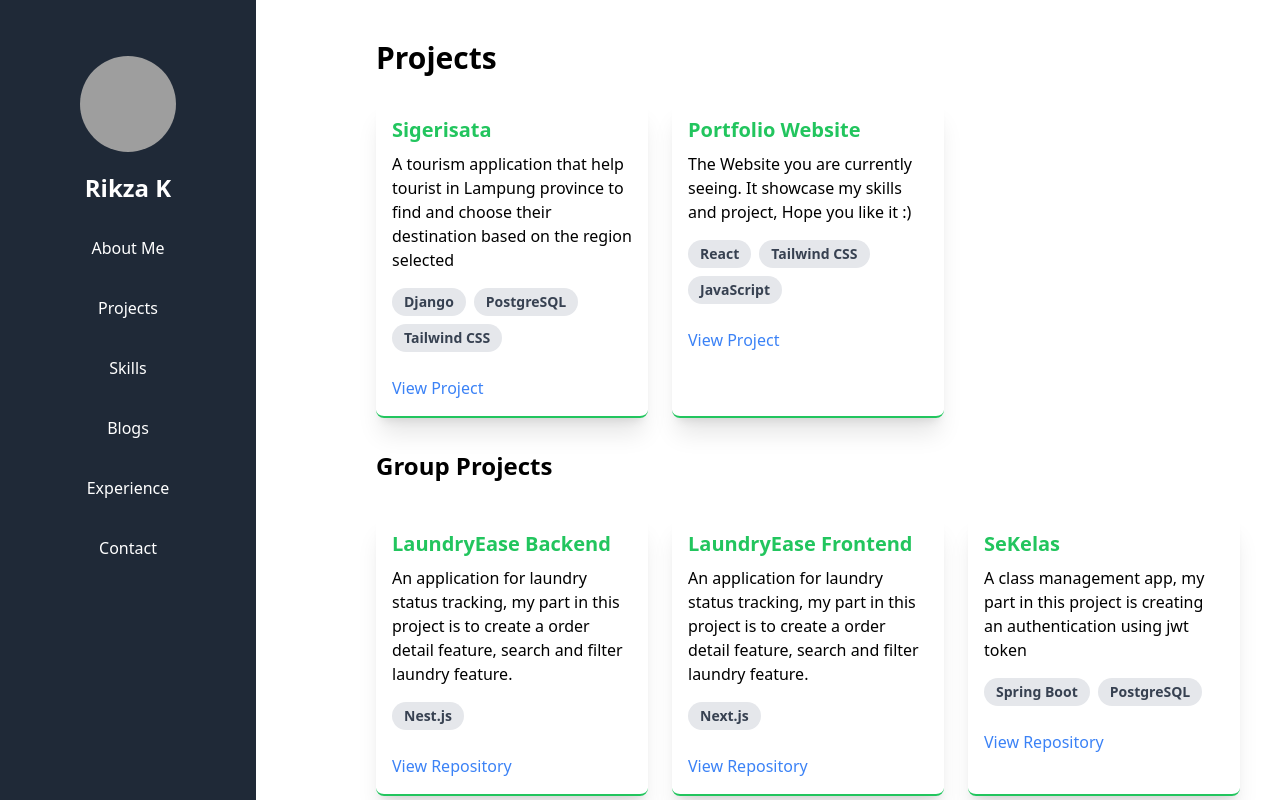
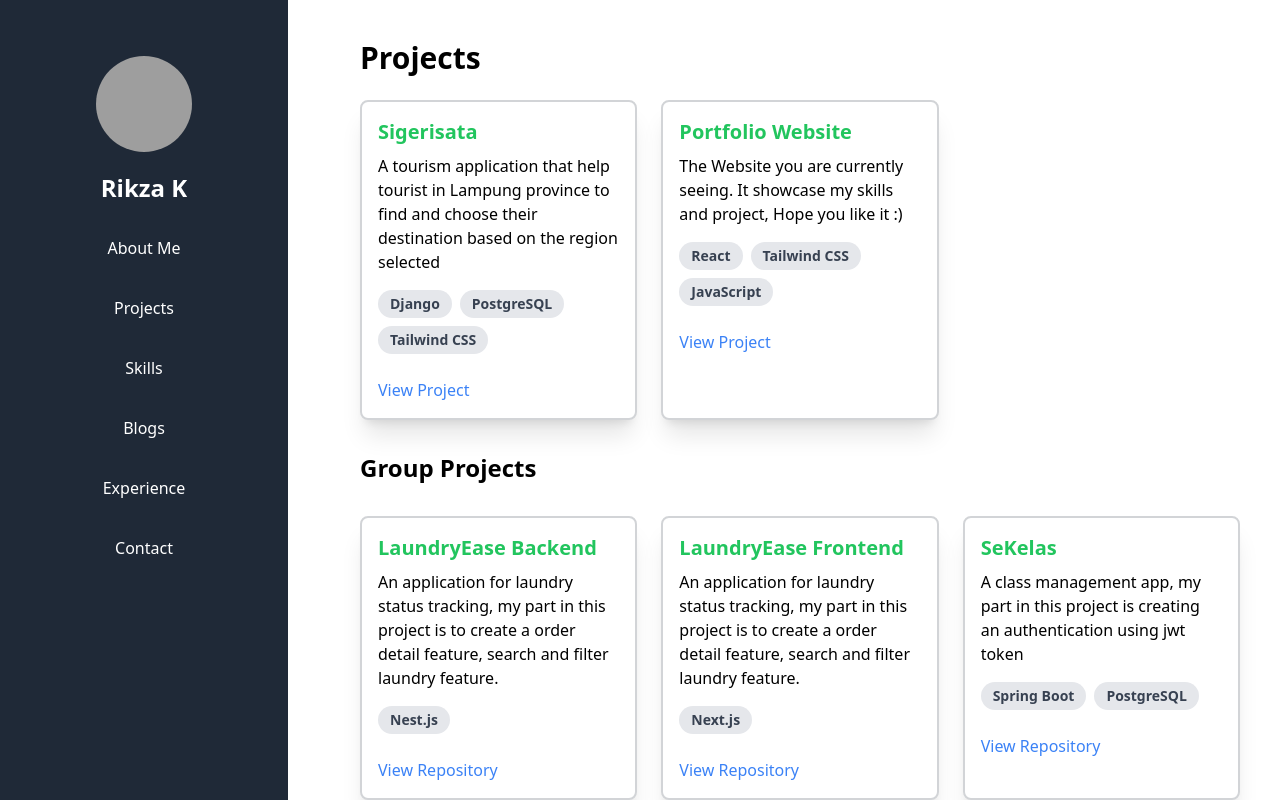
Before and after one commit to rikzakurnia/portfolio, a React (Create React App) app: page /blogs in a window 1280 px wide. Both pictures are taken after a click on the item "Projects". Shown: the top 800 px of the page. Built offline with nearby package versions, Linux system fonts and the light colour scheme; grey boxes are pictures that could not be loaded.

Commit message:
fix: enhance ui appearance by fixing sidebar and automatically close sidebar (mobile) whenever a section is clicked

```diff
--- a/src/App.js
+++ b/src/App.js
@@ -1,5 +1,5 @@
 // src/App.js
-import React, { useState } from 'react';
+import React, { useState, useEffect } from 'react';
 import Sidebar from './components/Sidebar';
 import About from './components/About';
 import Projects from './components/Projects';
@@ -12,7 +12,25 @@ import { CSSTransition, TransitionGroup } from 'react-transition-group';
 
 function App() {
   const [selectedSection, setSelectedSection] = useState('About');
+  const [isMobile, setIsMobile] = useState(false);
   const [isSidebarVisible, setSidebarVisible] = useState(false);
+
+  useEffect(() => {
+    const handleResize = () => {
+      const isMobile = window.matchMedia('(max-width: 767px)').matches;
+      setIsMobile(isMobile);
+    };
+
+    window.addEventListener('resize', handleResize);
+
+    handleResize();
+
+    return () => window.removeEventListener('resize', handleResize);
+  }, []);
+
+  function changePages() {
+    setSidebarVisible(!isSidebarVisible)
+  }
 
   const renderSection = () => {
     switch (selectedSection) {
@@ -37,9 +55,11 @@ function App() {
     <div className="flex flex-column">
       <Sidebar
         setSelectedSection={setSelectedSection}
+        isMobile={isMobile}
+        changePages={changePages}
         isSidebarVisible={isSidebarVisible}
       />
-      <div className="flex-1 overflow-y-auto p-4 lg:ml-20">
+      <div className="flex-1 overflow-y-auto p-4 md:ml-80">
         <TransitionGroup>
           <CSSTransition
             key={selectedSection}
@@ -55,7 +75,7 @@ function App() {
         className="fixed bottom-4 right-4 bg-gray-800 text-white px-4 py-2 rounded-full shadow-lg z-50 md:hidden"
         onClick={() => setSidebarVisible(!isSidebarVisible)}
       >
-        {isSidebarVisible ? 'Hide' : 'Show'} Sidebar
+        {isSidebarVisible? 'Hide' : 'Show'} Sidebar
       </button>
     </div>
   );
--- a/src/components/Blogs.js
+++ b/src/components/Blogs.js
@@ -14,14 +14,14 @@ function Blogs() {
       <h1 className="text-xl text-green-500 text-center mb-6">Latest Articles:</h1>
       <div className="grid grid-cols-1 md:grid-cols-3 gap-4">
         {blogData.map(blog => (
-          <div key={blog.id} className="bg-white rounded-lg shadow-md p-5 mx-2 my-2 overflow-hidden hover:scale-105">
+          <div key={blog.id} className="bg-white rounded-lg shadow-md border-opacity-20 border-2 border-gray-800  p-5 mx-2 my-2 overflow-hidden hover:scale-105">
             <img className="w-full h-48 object-cover" src={blog.imgSrc} alt="{blog.title} - Blog post" />
             <div className="p-4">
               <h3 className="text-lg font-medium mb-2">{blog.title}</h3>
               <p className="text-gray-700 mb-4">
                 {blog.description}
               </p>
-              <a href={blog.link} className="rounded-lg self-end bg-gray-500 py-2 px-4 text-sm font-medium text-white align-end hover:opacity-80">Baca Selengkapnya</a>
+              <a href={blog.link} className="rounded-lg self-end bg-gray-500 py-2 px-4 text-sm font-medium text-white align-end hover:opacity-80">View article</a>
             </div>
           </div>
         ))}
--- a/src/components/ExperienceCard.js
+++ b/src/components/ExperienceCard.js
@@ -2,7 +2,7 @@ import React from 'react';
 
 const ExperienceCard = ({ experience }) => {
     return (
-    <div className="bg-white shadow-lg border-b-2 rounded-lg overflow-hidden hover:scale-105 p-4 mb-4 border-b border-gray-200">
+    <div className="bg-white shadow-lg border-b-2 rounded-lg overflow-hidden p-4 mb-4 border-b border-gray-200">
         <div className="flex items-center">
           <img
             src={experience.companyLogo}
@@ -15,7 +15,7 @@ const ExperienceCard = ({ experience }) => {
             <p className="text-gray-500">{experience.duration}</p>
           </div>
         </div>
-        <p className="text-gray-700 mt-4">{experience.description}</p>
+        <p className="cursor-default text-gray-700 mt-4">{experience.description}</p>
       </div>
     );
 };
--- a/src/components/ProjectCard.js
+++ b/src/components/ProjectCard.js
@@ -2,7 +2,7 @@ import React from 'react';
 
 const ProjectCard = ({ project }) => {
   return (
-    <div className="bg-white-300 shadow-xl rounded-lg border-b-2 border-double border-green-500 overflow-hidden hover:scale-105">
+    <div className="bg-white-300 shadow-xl rounded-lg border-2 border-opacity-20 border-double border-gray-800 overflow-hidden hover:scale-105">
       <div className="p-4">
         <h3 className="text-xl text-green-500 font-bold mb-2">{project.title}</h3>
         <p className="text-black mb-4">{project.description}</p>
--- a/src/components/Sidebar.js
+++ b/src/components/Sidebar.js
@@ -1,12 +1,14 @@
 // src/components/Sidebar.js
 import React from 'react';
 
-const Sidebar = ({ setSelectedSection, isSidebarVisible}) => {
+const Sidebar = ({ setSelectedSection, isSidebarVisible, changePages, isMobile}) => {
   return (
     <div
       className={`fixed inset-y-0 left-0 transform ${
         isSidebarVisible ? 'translate-x-0' : '-translate-x-full'
-      } transition-transform duration-300 ease-in-out md:relative md:translate-x-0 md:w-64  bg-gray-800 text-white flex flex-col p-4 px-5 h-1000 z-50`}
+      } ${
+        isMobile ? '' : 'md:translate-x-0'
+      } transition-transform duration-300 ease-in-out md:fixed md:w-72 bg-gray-800 text-white flex flex-col p-4 px-5 md:h-1000 z-50 overflow-hidden`}
     >
       <div className="self-center mb-5 mt-10">
         <img
@@ -16,40 +18,40 @@ const Sidebar = ({ setSelectedSection, isSidebarVisible}) => {
         />
       </div>
       <h1 className="text-2xl font-bold mb-6 text-center">Rikza K</h1>
-      <ul className="space-y-5 mx-5 h-screen mb-200">
+      <ul className="space-y-5 mx-8 mb-64 h-screen mb-200">
         <li
           className="w-full cursor-pointer hover:bg-gray-700 p-2 rounded text-center"
-          onClick={() => setSelectedSection('About')}
+          onClick={() => {setSelectedSection('About'); changePages()}}
         >
           About Me
         </li>
         <li
           className="cursor-pointer hover:bg-gray-700 p-2 rounded text-center"
-          onClick={() => setSelectedSection('Projects')}
+          onClick={() => {setSelectedSection('Projects');changePages()}}
         >
           Projects
         </li>
         <li
           className="cursor-pointer hover:bg-gray-700 p-2 rounded text-center"
-          onClick={() => setSelectedSection('Skills')}
+          onClick={() => {setSelectedSection('Skills'); changePages()}}
         >
           Skills
         </li>
         <li
           className="cursor-pointer hover:bg-gray-700 p-2 rounded text-center"
-          onClick={() => setSelectedSection('Blogs')}
+          onClick={() => {setSelectedSection('Blogs'); changePages()}}
         >
           Blogs
         </li>
         <li
           className="cursor-pointer hover:bg-gray-700 p-2 rounded text-center"
-          onClick={() => setSelectedSection('Experience')}
+          onClick={() => {setSelectedSection('Experience'); changePages()}}
         >
           Experience
         </li>
         <li
           className="cursor-pointer hover:bg-gray-700 p-2 rounded text-center"
-          onClick={() => setSelectedSection('Contact')}
+          onClick={() => {setSelectedSection('Contact'); changePages()}}
         >
           Contact
         </li>
```
Also changed, not shown: src/components/About.js.
